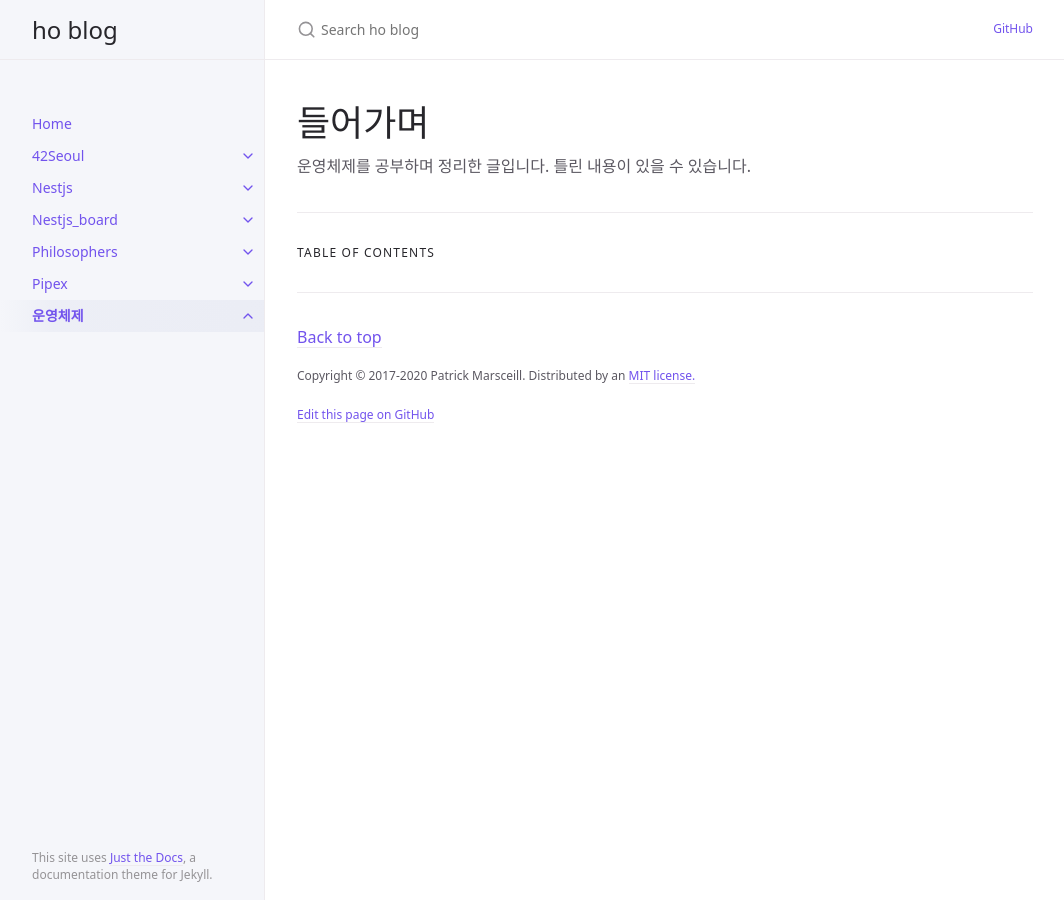
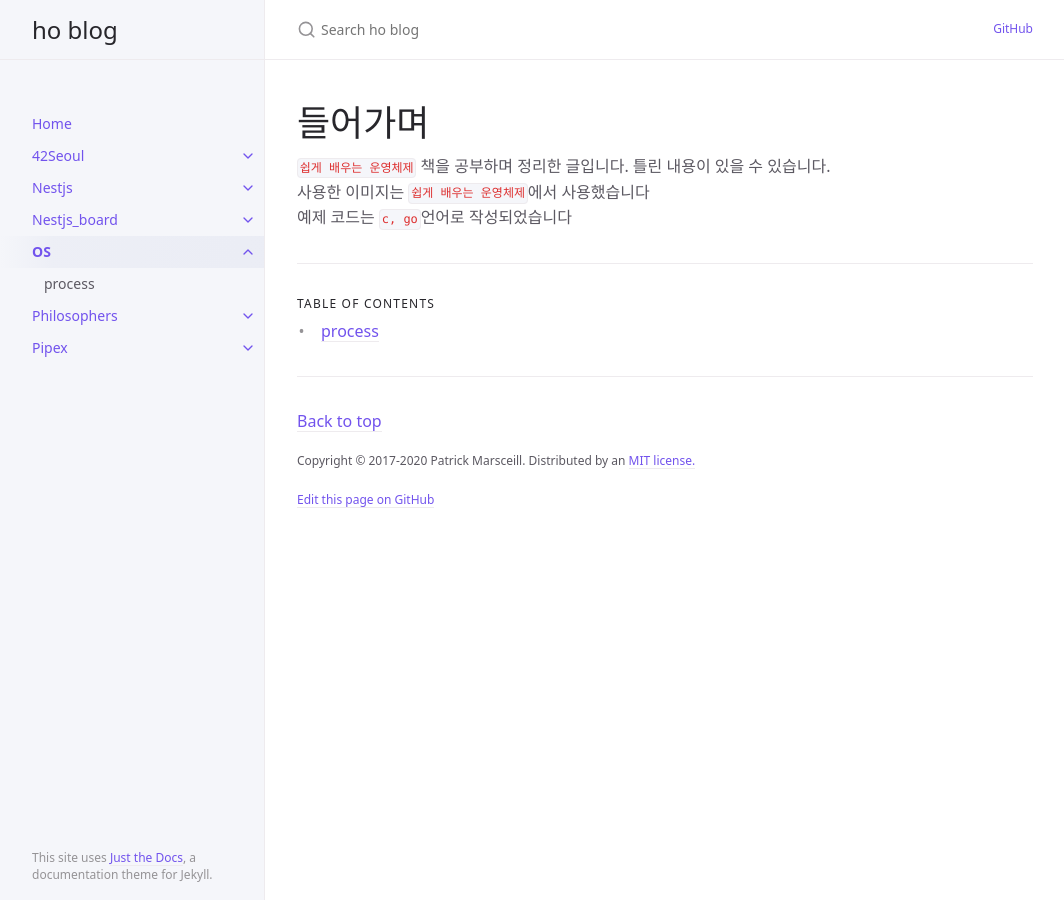
Before and after one commit to hotkimho/prev-hotkimho.github.io, a Jekyll site: the page built from docs/OS/os.md, in a window 1280 px wide. Shown: the whole page, without its empty margins (107-1171 px from the left). Built offline with Jekyll 4.4.1, drawn with Linux system fonts in a browser that asks for light colours.

Commit message:
Add. process

```diff
--- a/docs/OS/os.md
+++ b/docs/OS/os.md
@@ -1,9 +1,11 @@
 ---
 layout: default
-title: 운영체제
+title: OS
 has_children: true
 permalink: /docs/os
 ---
 
 # 들어가며
-운영체제를 공부하며 정리한 글입니다. 틀린 내용이 있을 수 있습니다.
+`쉽게 배우는 운영체제` 책을 공부하며 정리한 글입니다. 틀린 내용이 있을 수 있습니다.
+사용한 이미지는 `쉽게 배우는 운영체제`에서 사용했습니다
+예제 코드는 `c, go`언어로 작성되었습니다
```
Also changed, not shown: docs/OS/process.md (added, +76 -0 lines), docs/OS/images/context_switching.png (added), docs/OS/images/context_switching_2.png (added), docs/OS/images/pcb_pointer.png (added).
